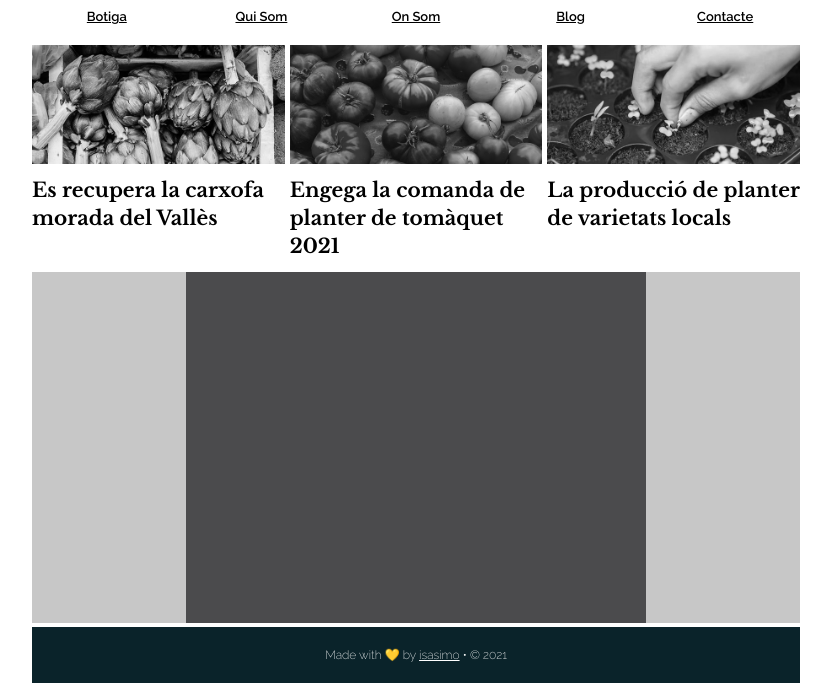
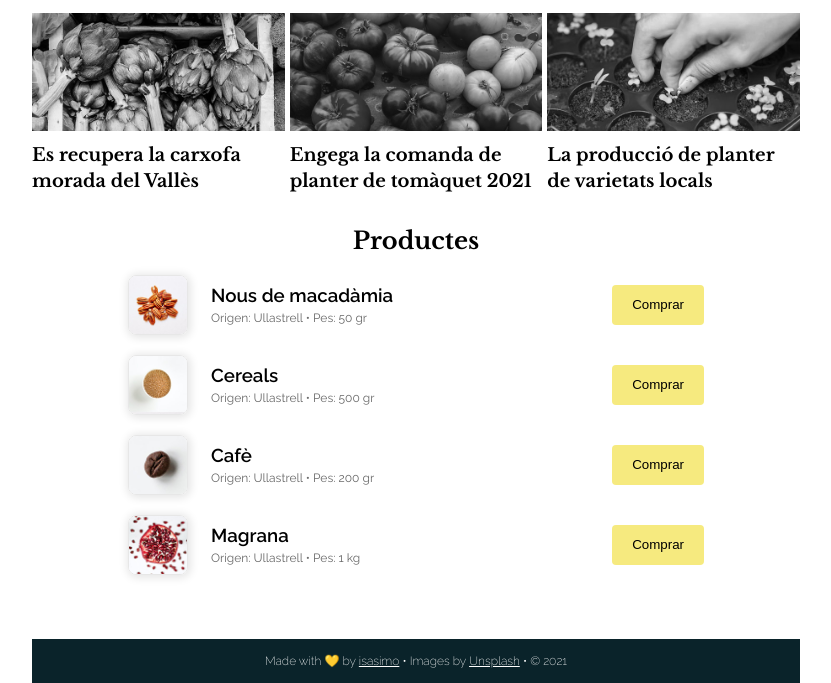
Before and after one commit to isasimo-itacademy/vue-sprint1-tasca2, a plain HTML site: page index.html in a window 1280 px wide. Shown: the part 117-800 px from the top of the page, without its empty margins (224-1055 px from the left). Drawn offline with nearby package versions, Linux system fonts and the light colour scheme.

Commit message:
added main content shop

```diff
--- a/index.html
+++ b/index.html
@@ -9,7 +9,7 @@
     <!-- GOOGLE FONT -->
     <link rel="preconnect" href="https://fonts.googleapis.com">
     <link rel="preconnect" href="https://fonts.gstatic.com" crossorigin>
-    <link href="https://fonts.googleapis.com/css2?family=Raleway:wght@200;500;600&display=swap" rel="stylesheet">
+    <link href="https://fonts.googleapis.com/css2?family=Raleway:wght@200;400;500;600&display=swap" rel="stylesheet">
     <link href="https://fonts.googleapis.com/css2?family=Libre+Baskerville:wght@700&display=swap" rel="stylesheet">
 
     <!-- FONT AWESOME-->
@@ -64,25 +64,59 @@
 
       <section class="featured">
         <article class="card">
-          <img src="images/blog01.jpg" class="img-filter" alt="caixa plena de carxofes morades vistes des de dalt">
-          <h2>Es recupera la <span class="highlight">carxofa</span> morada del Vallès</h2>
+          <img src="images/blog01.jpg" alt="caixa plena de carxofes morades vistes des de dalt">
+          <h3>Es recupera la <span class="highlight">carxofa</span> morada del Vallès</h3>
         </article>
         <article class="card">
-          <img src="images/blog02.jpg" class="img-filter" alt="tomàquets de colors i mides diferents sobre una taula">
-          <h2>Engega la comanda de planter de <span class="highlight">tomàquet 2021</span></h2>
+          <img src="images/blog02.jpg" alt="tomàquets de colors i mides diferents sobre una taula">
+          <h3>Engega la comanda de planter de <span class="highlight">tomàquet 2021</span></h3>
         </article>
         <article class="card">
-          <img src="images/blog03.jpg" class="img-filter" alt="una mà està tocant la planta germinada d'una safata">
-          <h2>La producció de <span class="highlight">planter</span> de varietats locals</h2>
+          <img src="images/blog03.jpg" alt="una mà està tocant la planta germinada d'una safata">
+          <h3>La producció de <span class="highlight">planter</span> de varietats locals</h3>
         </article>
       </section>
 
       <section class="main-section">
-        <article class="main-content"></article>
+          <h2>Productes</h2>
+          <div class="product-list">
+            <article class="product-article">
+              <img src="images/product-nous.jpg" alt="nous de macadàmia vistes des de dalt">
+              <div class="product-text">
+                <h3>Nous de macadàmia</h3>
+                <p>Origen: Ullastrell • Pes: 50 gr</p>
+              </div>
+              <button>Comprar</button>
+            </article>
+            <article class="product-article">
+              <img src="images/product-cereals.jpg" alt="bol de cereals">
+              <div class="product-text">
+                <h3>Cereals</h3>
+                <p>Origen: Ullastrell • Pes: 500 gr</p>
+              </div>
+              <button>Comprar</button>
+            </article>
+            <article class="product-article">
+              <img src="images/product-coffee.jpg" alt="gra de cafè">
+              <div class="product-text">
+                <h3>Cafè</h3>
+                <p>Origen: Ullastrell • Pes: 200 gr</p>
+              </div>
+              <button>Comprar</button>
+            </article>
+            <article class="product-article">
+              <img src="images/product-magrana.jpg" alt="magrana tallada pel mig">
+              <div class="product-text">
+                <h3>Magrana</h3>
+                <p>Origen: Ullastrell • Pes: 1 kg</p>
+              </div>
+              <button>Comprar</button>
+            </article>
+        </div>
       </section>
 
       <footer class="footer">
-        <p>Made with 💛 by <a href="https://twitter.com/isasimo">isasimo</a> • © 2021</p>
+        <p>Made with 💛 by <a href="https://twitter.com/isasimo">isasimo</a> • Images by <a href="https://unsplash.com/">Unsplash</a> • © 2021</p>
       </footer>
     </div>
   </body>
--- a/styles.css
+++ b/styles.css
@@ -109,7 +109,7 @@
   filter: grayscale(100%);
 }
 
-.featured .card:hover .img-filter {
+.featured .card:hover img{
   -webkit-filter: grayscale(0%); /* Safari 6.0 - 9.0 */
   filter: grayscale(0%);
 }
@@ -122,9 +122,9 @@
   cursor: pointer;
 }
 
-.featured .card h2 {
+.featured .card h3 {
   font-family: 'Libre Baskerville', serif;
-  font-size: 20px;
+  font-size: 18px;
   line-height: 1.4;
   padding: 8px 0;
 }
@@ -133,14 +133,76 @@
 
 .main-section {
   flex-basis: 50%;
-  background-color: #c7c7c7;
+  padding: 20px 0;
 }
 
-.main-content {
-  width: 60%;
+.main-section h2 {
+  font-family: 'Libre Baskerville', serif;
+  font-size: 24px;
+  text-align: center;
+}
+
+.product-list {
+  width: 75%;
   height: 100%;
   margin: 0 auto;
-  background-color: #4b4b4d;
+  padding: 20px 0;
+}
+
+.product-article {
+  display: flex;
+  justify-content: space-around;
+  align-items: center;
+  gap: 15px;
+  margin-bottom: 20px;
+}
+
+.product-article .product-text {
+  flex: 1;
+}
+
+.product-article .product-text {
+  padding: 8px;
+}
+
+.product-article .product-text p {
+  color: #696969;
+  font-size: 12px;
+  font-weight: 400;
+  margin-top: 5px;
+}
+
+.product-article img {
+  width: 60px;
+  height: 60px;
+  border-radius: 8px;
+  object-fit: cover;
+  box-shadow: 1px 1px 8px 2px rgba(0, 0, 0, .1);
+  border: 1px solid #e7e7e7;
+}
+
+.product-article:hover img {
+  cursor: pointer;
+  box-shadow: 1px 1px 8px 2px rgba(0, 0, 0, .2);
+}
+
+.product-article:hover .product-text {
+  cursor: pointer;
+  border-radius: 8px;
+  background-color: #f3f3ef;
+}
+
+.product-article button {
+  background-color: #F6EA7F;
+  cursor: pointer;
+  border: none;
+  padding: 0 20px;
+  height: 40px;
+  border-radius: 4px;
+}
+
+.product-article button:hover {
+  background-color: #e9da59;
 }
 
 /* Footer */
```
Also changed, not shown: images/product-cereals.jpg (added), images/product-coffee.jpg (added), images/product-magrana.jpg (added), images/product-nous.jpg (added), 1 other file.
